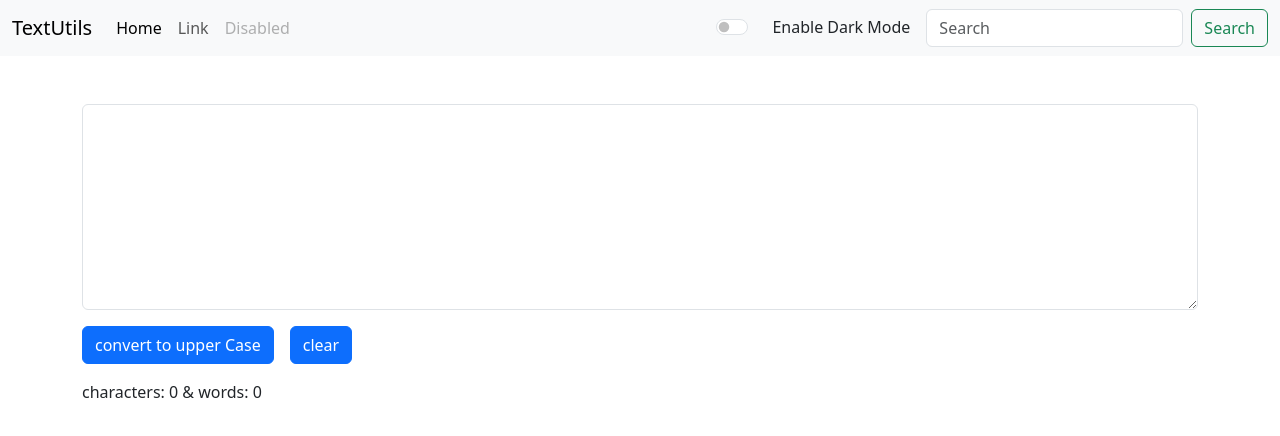
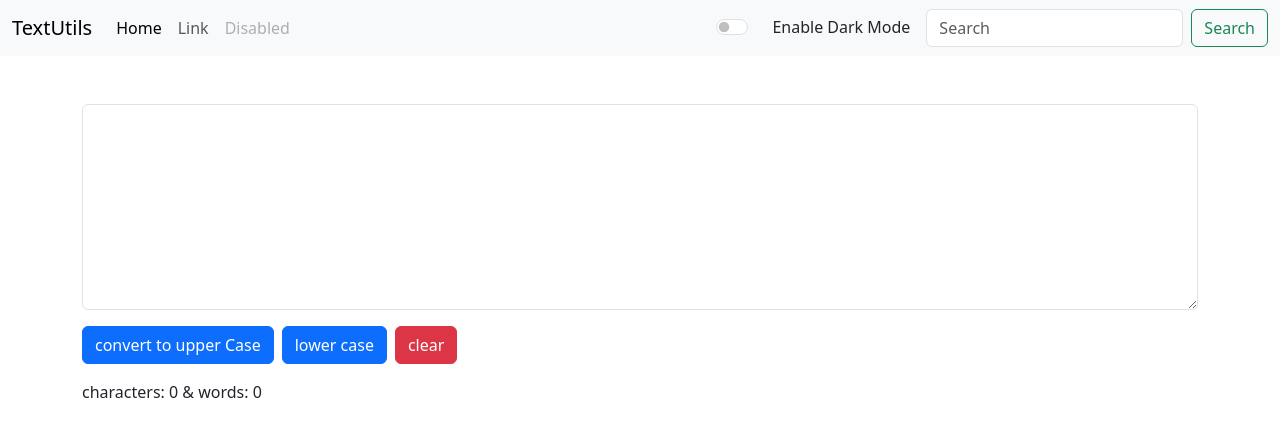
Before and after one commit to Anshul1501/TextUtils, a React (Create React App) app: page / in a window 1280 px wide. Shown: the top 436 px of the page. Built offline with nearby package versions, Linux system fonts and the light colour scheme.

Commit message:
new commit

```diff
--- a/src/components/TextForm.js
+++ b/src/components/TextForm.js
@@ -7,6 +7,11 @@ export default function TextForm(props) {
         let newText = text.toUpperCase();
         setText(newText);
     }
+  //Handle Lower Case Text
+  const handleLowerCase = () => {
+    let newText = text.toLowerCase();
+    setText(newText);
+  }
 //Handle On Change
     const handleOnChange = (event) => {
         setText(event.target.value);
@@ -25,7 +30,8 @@ const clearText = () => {
   <textarea className={`form-control ${props.mode === 'dark' ? 'bg-dark text-light' : ' '}`} id="exampleFormControlTextarea1" rows="8" value={text} onChange={handleOnChange}></textarea>
 </div>
 <button type="button" className="btn btn-primary" onClick={handleUpperCase}>convert to upper Case</button>
-<button type="button" className="btn btn-primary mx-3" onClick={clearText}>clear</button>
+<button type="button" className="btn btn-primary mx-2" onClick={handleLowerCase}>lower case</button>
+<button type="button" className="btn btn-danger" onClick={clearText}>clear</button>
 
 <p className='my-3'>characters: {text.length} & words: {text.split(/\s+/).length-1}</p>
 <p>{text}</p>
```
